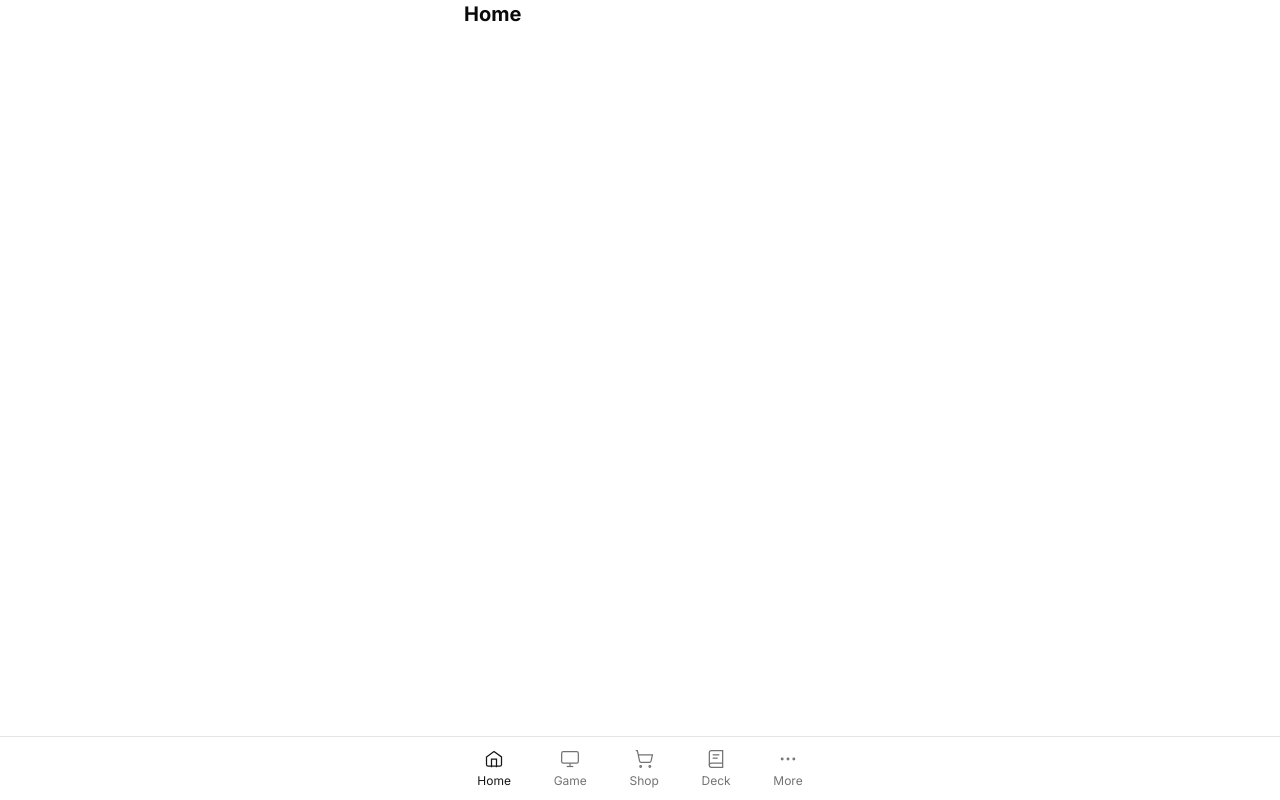
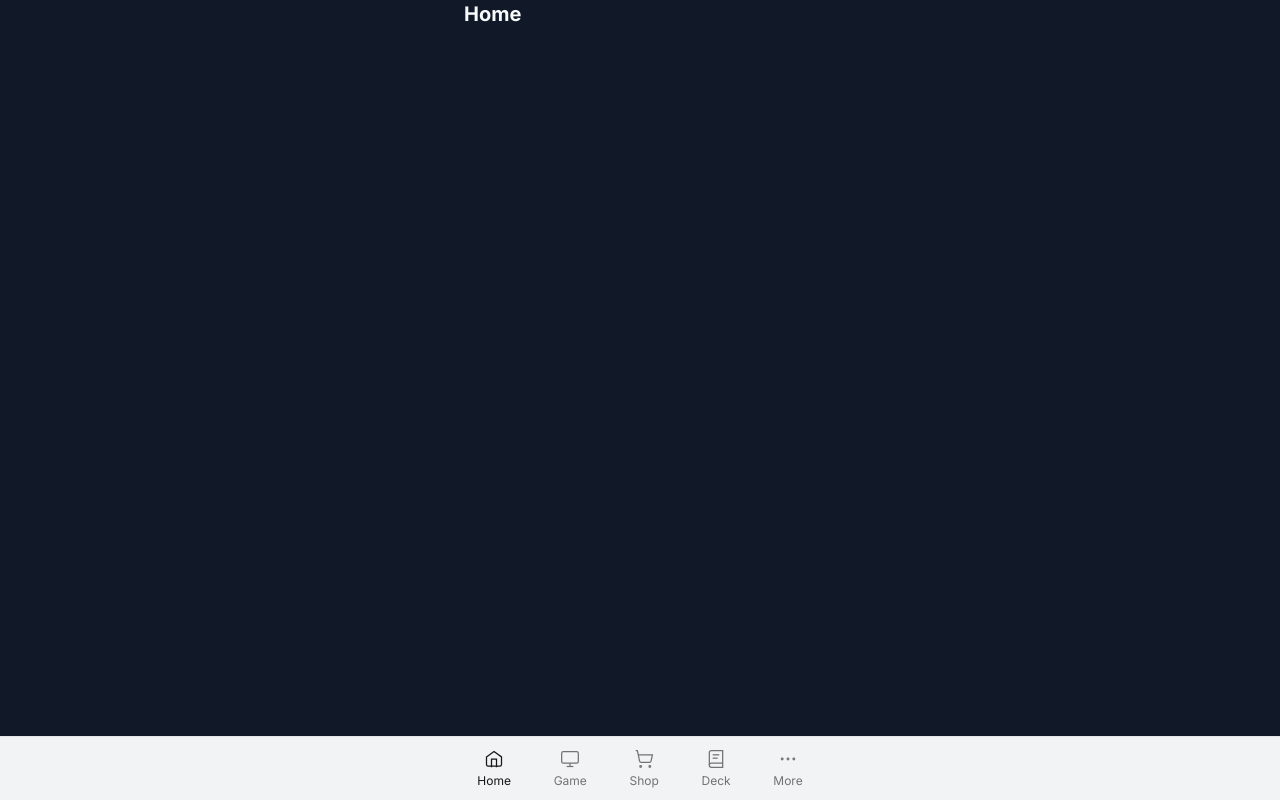
Before and after one commit to SpektrumTCG/spektrum-client, a Next.js app: page /home in a window 1280 px wide. Built offline with nearby package versions, Linux system fonts and the light colour scheme.

Commit message:
feat: add dark sci-fi orange theme variables

```diff
--- a/src/app/globals.css
+++ b/src/app/globals.css
@@ -88,6 +88,18 @@
   --keyboard-height: 0px;
 }
 
+/* Dark sci-fi palette */
+:root {
+  --spektrum-bg: #111827;
+  --spektrum-surface: #1f2937;
+  --spektrum-surface-2: #374151;
+  --spektrum-accent: #f97316;
+  --spektrum-accent-hover: #fb923c;
+  --spektrum-accent-glow: rgba(249, 115, 22, 0.3);
+  --spektrum-text: #f9fafb;
+  --spektrum-text-muted: #9ca3af;
+}
+
 .dark {
   --background: oklch(0.145 0 0);
   --foreground: oklch(0.985 0 0);
@@ -138,6 +150,9 @@
 
   body {
     @apply bg-background text-foreground;
+    background-color: var(--spektrum-bg);
+    color: var(--spektrum-text);
+    font-family: 'Noto Sans', Inter, sans-serif;
     margin: 0;
     padding: 0;
     overflow-x: hidden;
```
